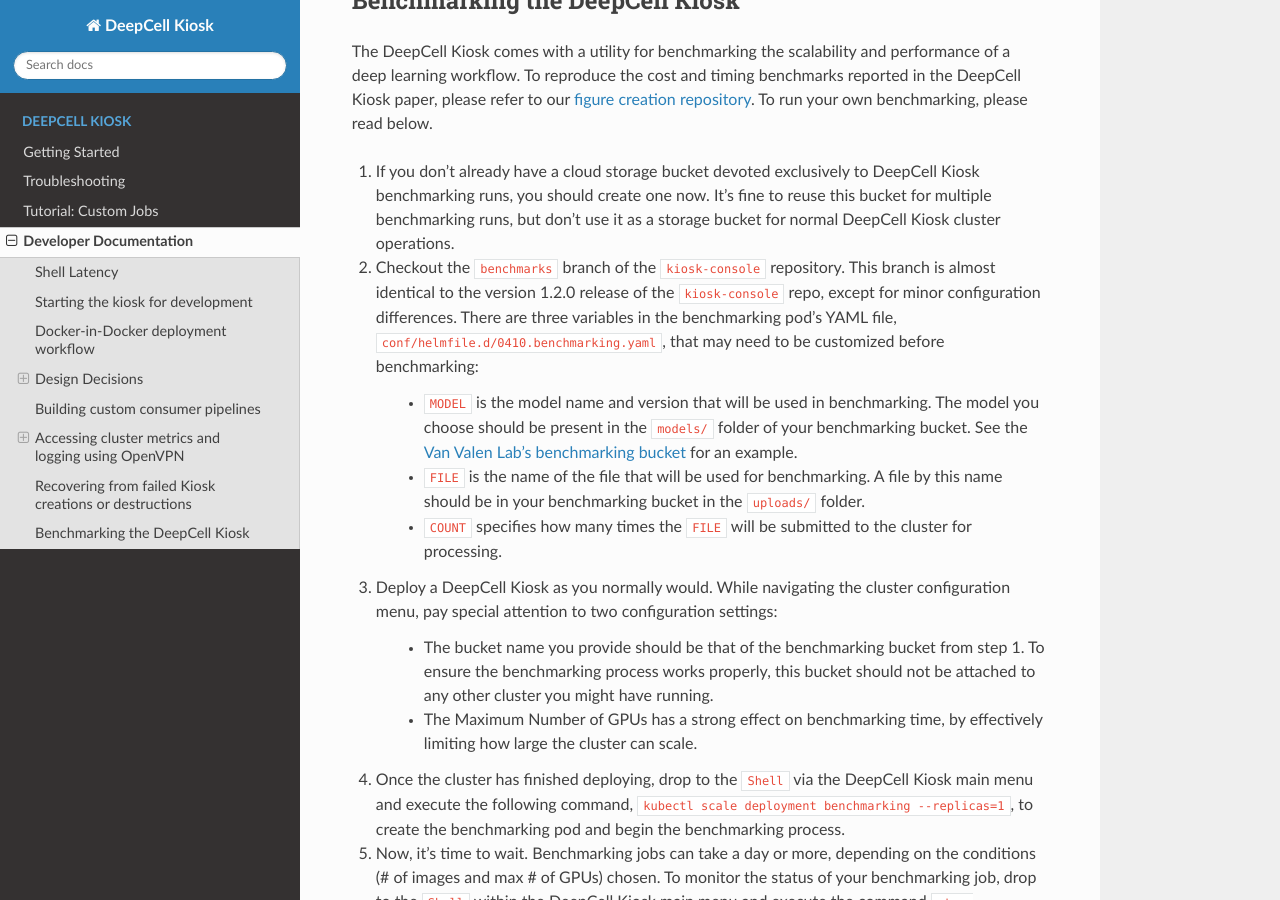
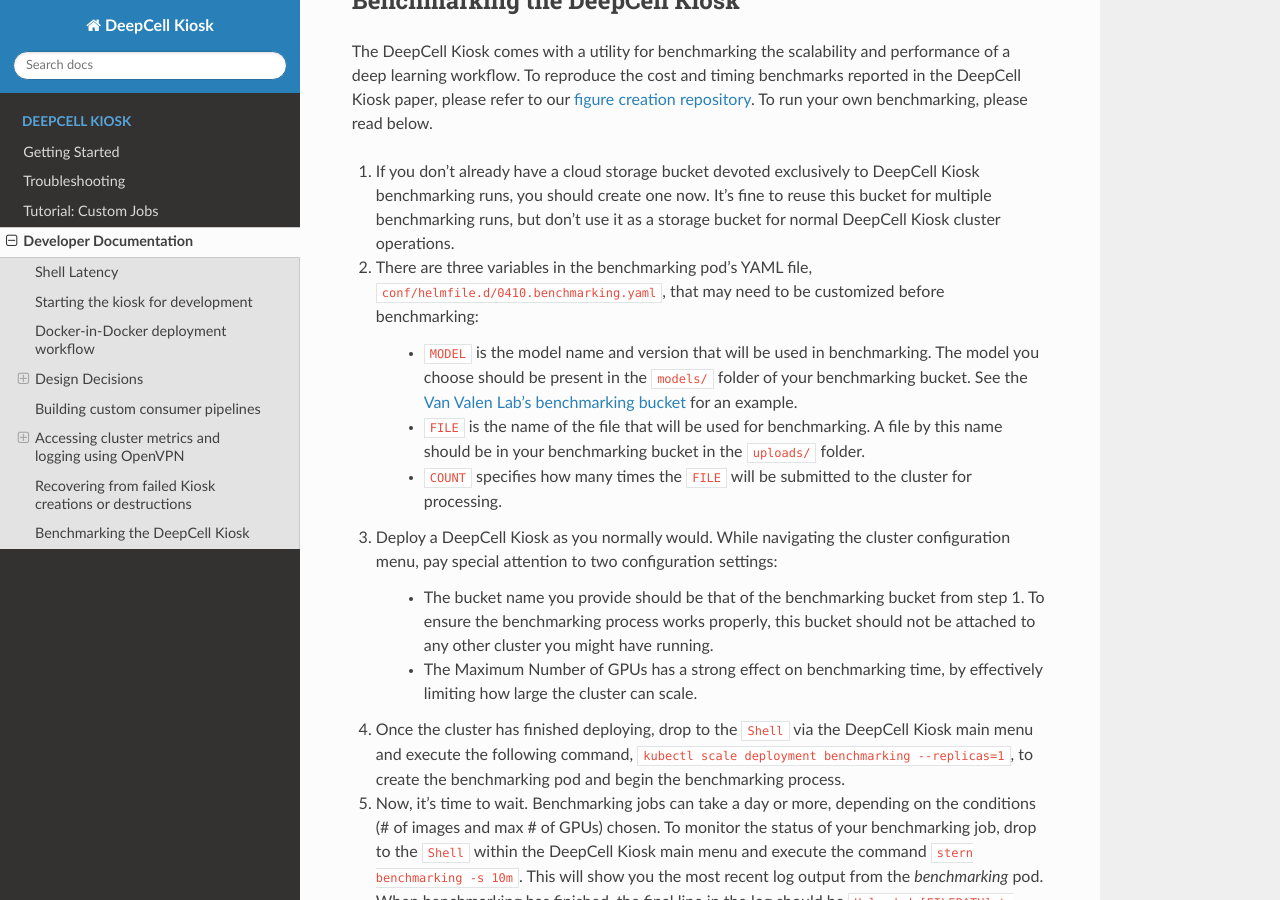
Before and after one commit to vanvalenlab/kiosk-console, a Sphinx documentation site: the page built from docs/source/DEVELOPER.rst, in a window 1280 px wide and 900 px high, scrolled down 4179 px. Built offline with Sphinx 7.4.7 and the Read the Docs theme 2.0.0, drawn with Linux system fonts in a browser that asks for light colours.

Commit message:
Update docs/source/DEVELOPER.rst
Co-authored-by: willgraf <7930703+willgraf@users.noreply.github.com>

```diff
--- a/docs/source/DEVELOPER.rst
+++ b/docs/source/DEVELOPER.rst
@@ -152,7 +152,7 @@
 
 1. If you don't already have a cloud storage bucket devoted exclusively to DeepCell Kiosk benchmarking runs, you should create one now. It's fine to reuse this bucket for multiple benchmarking runs, but don't use it as a storage bucket for normal DeepCell Kiosk cluster operations.
 
-2. Checkout the ``benchmarks`` branch of the ``kiosk-console`` repository. This branch is almost identical to the version 1.2.0 release of the ``kiosk-console`` repo, except for minor configuration differences. There are three variables in the benchmarking pod's YAML file, ``conf/helmfile.d/0410.benchmarking.yaml``, that may need to be customized before benchmarking:
+2. There are three variables in the benchmarking pod's YAML file, ``conf/helmfile.d/0410.benchmarking.yaml``, that may need to be customized before benchmarking:
 
     - ``MODEL`` is the model name and version that will be used in benchmarking. The model you choose should be present in the ``models/`` folder of your benchmarking bucket. See the `Van Valen Lab's benchmarking bucket <https://console.cloud.google.com/storage/browser/kiosk-benchmarking>`_ for an example.
     - ``FILE`` is the name of the file that will be used for benchmarking. A file by this name should be in your benchmarking bucket in the ``uploads/`` folder.
```
